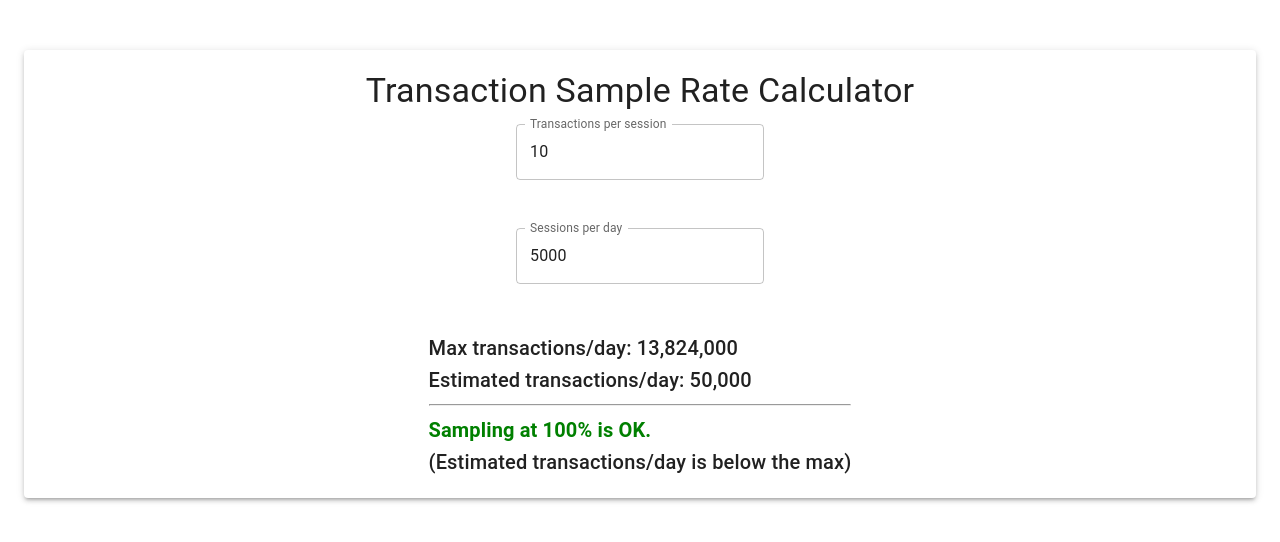
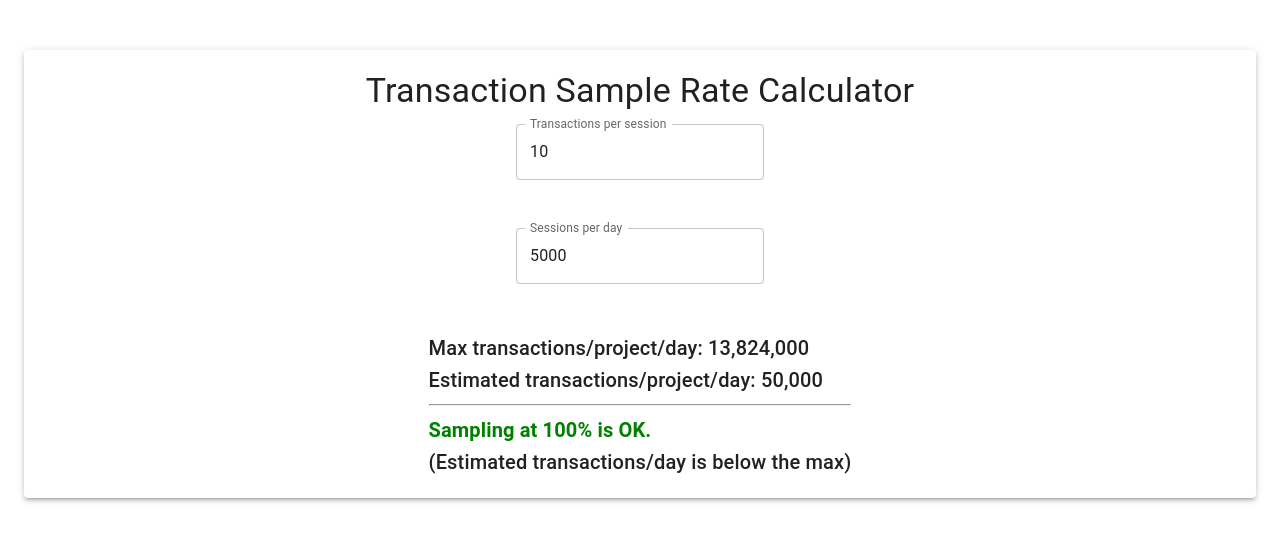
Before and after one commit to cstavitsky/sample-rate-calculator, a React (Create React App) app: page / in a window 1280 px wide. Shown: the top 542 px of the page. Built offline with nearby package versions, Linux system fonts and the light colour scheme.

Commit message:
Clarify units

```diff
--- a/src/App.js
+++ b/src/App.js
@@ -100,10 +100,10 @@ function App() {
             <Grid2 item>
               <Box textAlign="left">
                 <Typography variant="h6">
-                  Max transactions/day: 13,824,000
+                  Max transactions/project/day: 13,824,000
                 </Typography>
                 <Typography variant="h6">
-                  Estimated transactions/day:{" "}
+                  Estimated transactions/project/day:{" "}
                   {calculatedTransactions.toLocaleString()}
                 </Typography>
                 <hr />
@@ -138,10 +138,10 @@ function App() {
                         Recommended Sample Rate: {samplePercentage}%{" "}
                       </Typography>
                       <p>Calculation breakdown:</p>
-                      Max transactions/day ={" "}
+                      Max transactions/project/day ={" "}
                       {maxTransactionsPerDay.toLocaleString()}
                       <br />
-                      Estimated transactions/day ={" "}
+                      Estimated transactions/project/day ={" "}
                       {calculatedTransactions.toLocaleString()}
                       <br />
                       Sample rate = ({maxTransactionsPerDay.toLocaleString()} /{" "}
```
